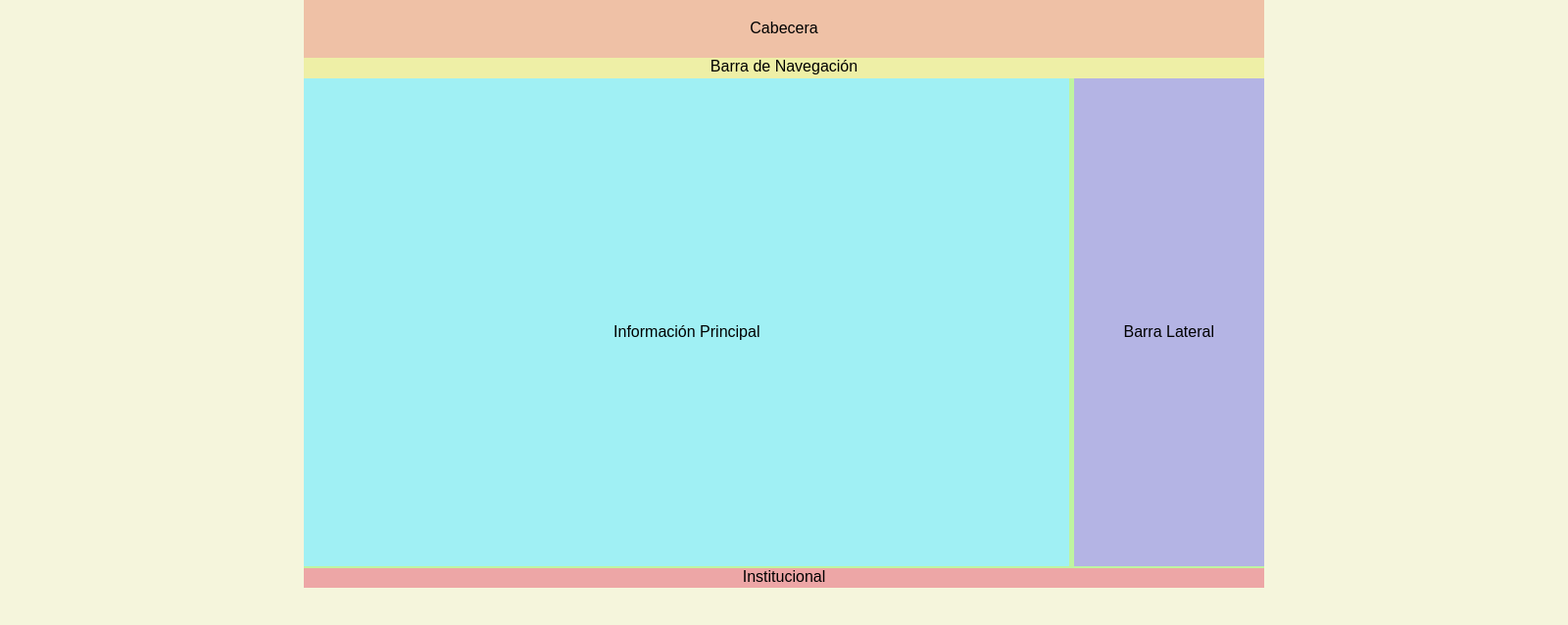
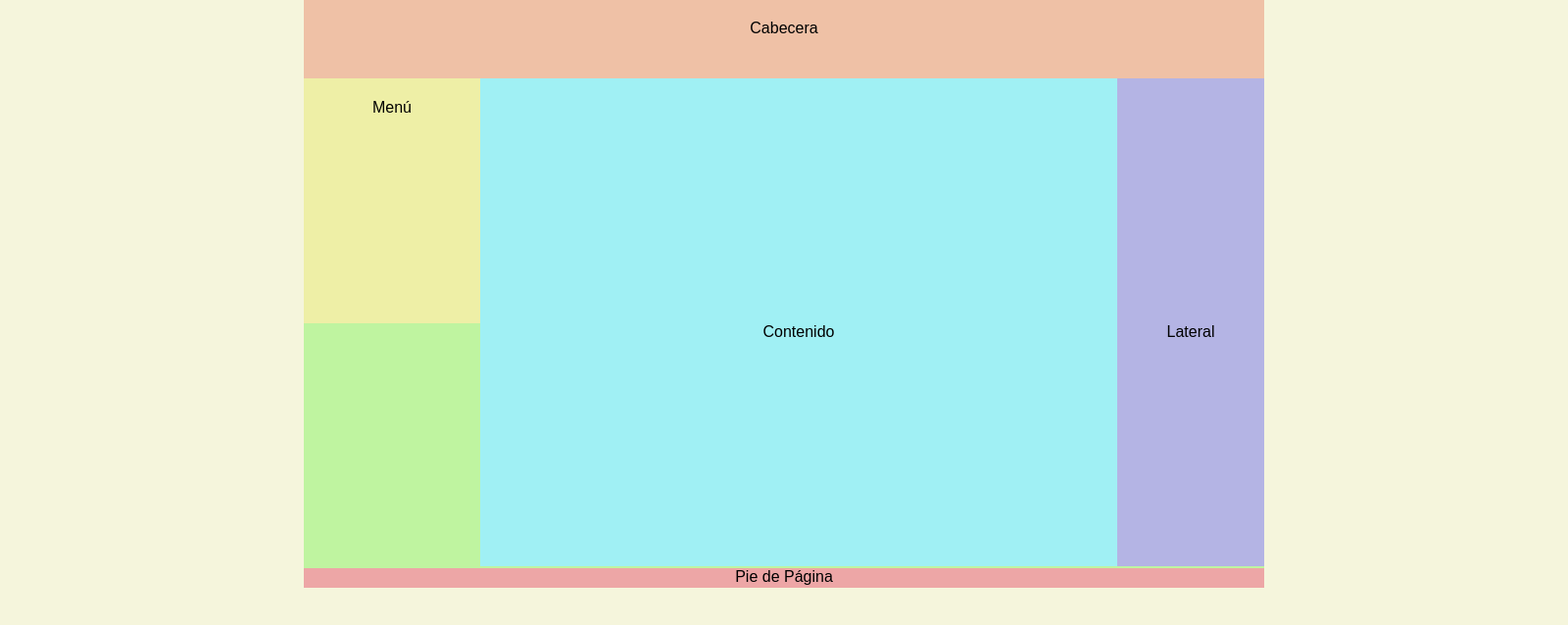
Before and after one commit to SantiagoCalderon1/DIW, a plain HTML site: page Unidad2/Ud2Act1/ejercicio02/display/eje02Display.html in a window 1280 px wide. Shown: the whole page at 98% size, 1600 px wide, since content can reach past the window. Drawn offline with Linux system fonts and the light colour scheme.

Commit message:
Modificar las propiedades de left a display en eje02Display.css

```diff
--- a/Unidad2/Ud2Act1/ejercicio02/display/eje02Display.css
+++ b/Unidad2/Ud2Act1/ejercicio02/display/eje02Display.css
@@ -12,7 +12,7 @@ body {
 
 #header {
   background-color: rgba(239, 193, 166, 255);
-  display: inline-block;
+  float: left;
   width: 980px;
   height: 80px;
   margin: 0 310px;
@@ -20,31 +20,33 @@ body {
 
 #nav {
   background-color: rgba(238, 239, 166, 255);
-  width: 980px;
-  height: 21px;
+  float: left;
+  width: 180px;
+  height: 250px;
 }
 
 #main {
   background-color: rgba(191, 244, 160, 255);
+  float: left;
   width: 980px;
   height: 500px;
   margin: 0 310px;
 }
 #section {
   background-color: rgba(160, 240, 244, 255);
-  display: inline-block;
-  width: 781px;
+  float: left;
+  width: 650px;
   height: 498px;
 }
 #aside {
   background-color: rgba(180, 180, 228, 255);
-  display: inline-block;
-  width: 194px;
+  float: right;
+  width: 150px;
   height: 498px;
 }
 #footer {
   background-color: rgba(237, 166, 166, 255);
-
+  float: left;
   width: 980px;
   height: 20px;
   margin: 0 310px;
--- a/Unidad2/Ud2Act1/ejercicio02/display/eje02Display.html
+++ b/Unidad2/Ud2Act1/ejercicio02/display/eje02Display.html
@@ -24,14 +24,14 @@
         <div id="pHeader">
             <p>Cabecera</p>
         </div>
-        <div id="nav">
-            <p id="pNav">Barra de Navegación</p>
-        </div>
     </div>
     <div id="main">
-        <div id="section"><p id="pSection">Información Principal</sppan></div>
-        <div id="aside"><p id="pAside">Barra Lateral</p></div>
+        <div id="nav">
+            <p id="pNav">Menú</p>
+        </div>
+        <div id="section"><p id="pSection">Contenido</sppan></div>
+        <div id="aside"><p id="pAside">Lateral</p></div>
     </div>
-    <div id="footer"><p id="pFooter">Institucional</p></div>
+    <div id="footer"><p id="pFooter">Pie de Página</p></div>
 </body>
 </html>
```
